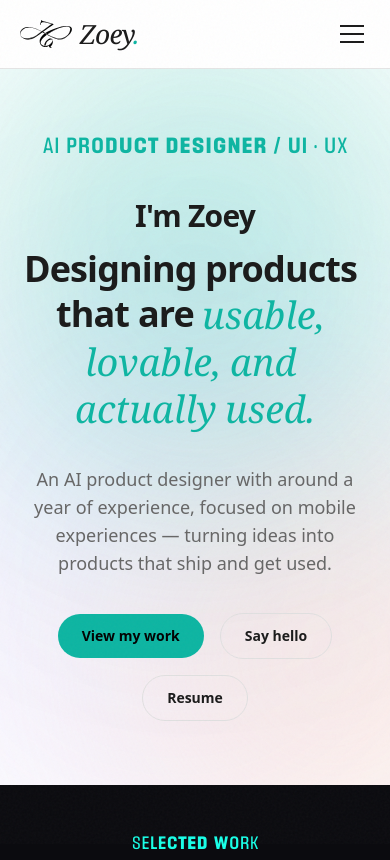
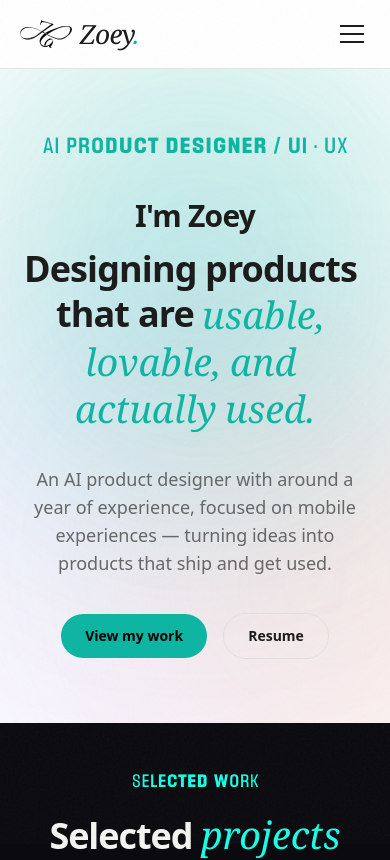
Before and after one commit to gaogao0805/portfolio, a Next.js app: page /en in a window 390 px wide. Shown: the top 860 px of the page. Built offline with nearby package versions, Linux system fonts and the light colour scheme.

Commit message:
Hide contact button on mobile hero

```diff
--- a/src/components/Hero.tsx
+++ b/src/components/Hero.tsx
@@ -107,7 +107,7 @@ export function Hero({
           onClick={show}
           onPointerEnter={warm}
           onFocus={warm}
-          className="rounded-full border border-line px-6 py-3 text-sm font-semibold text-fg transition-colors hover:border-accent hover:text-accent"
+          className="hidden rounded-full border border-line px-6 py-3 text-sm font-semibold text-fg transition-colors hover:border-accent hover:text-accent sm:block"
         >
           {home.ctaContact}
         </button>
```
